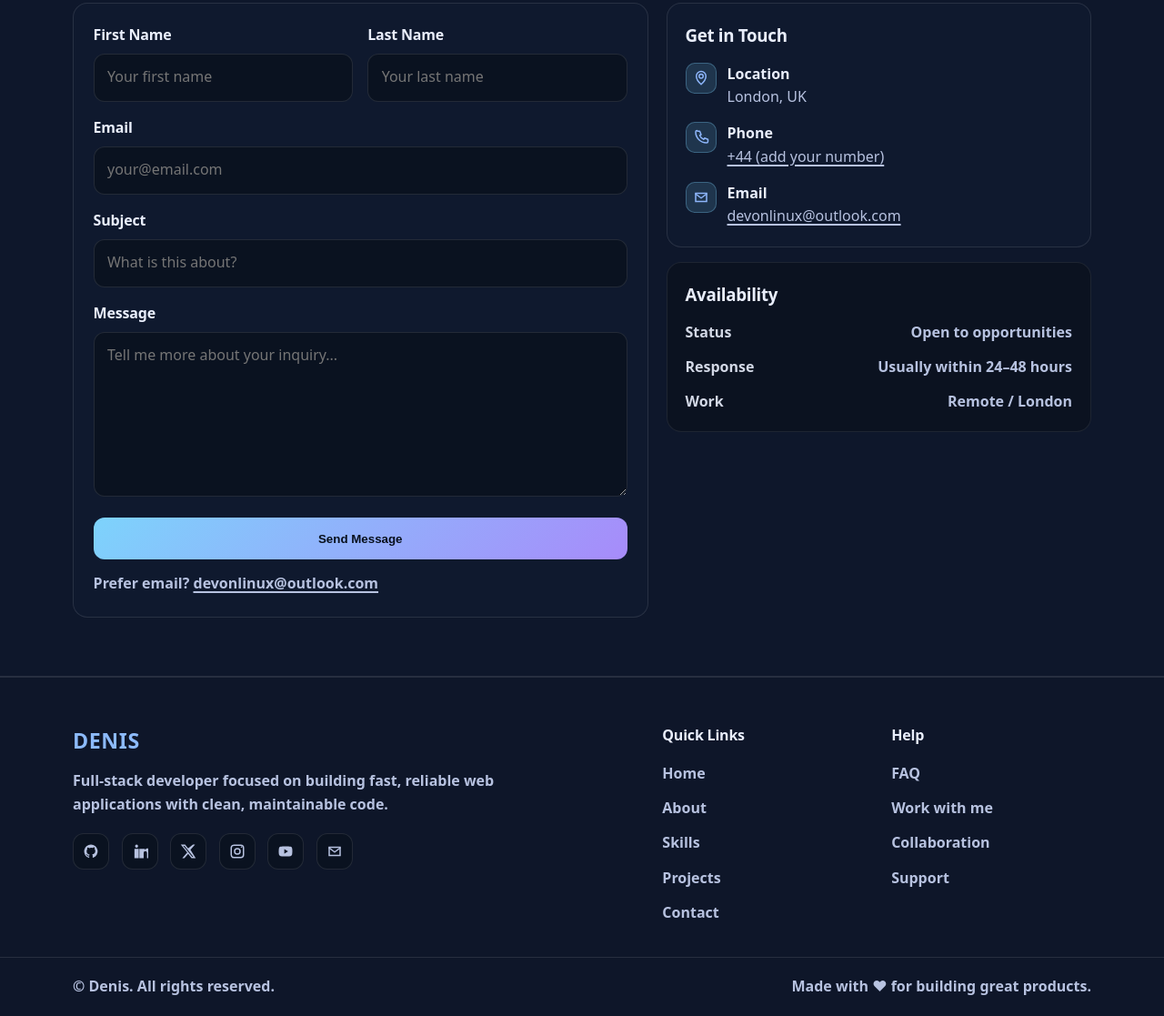
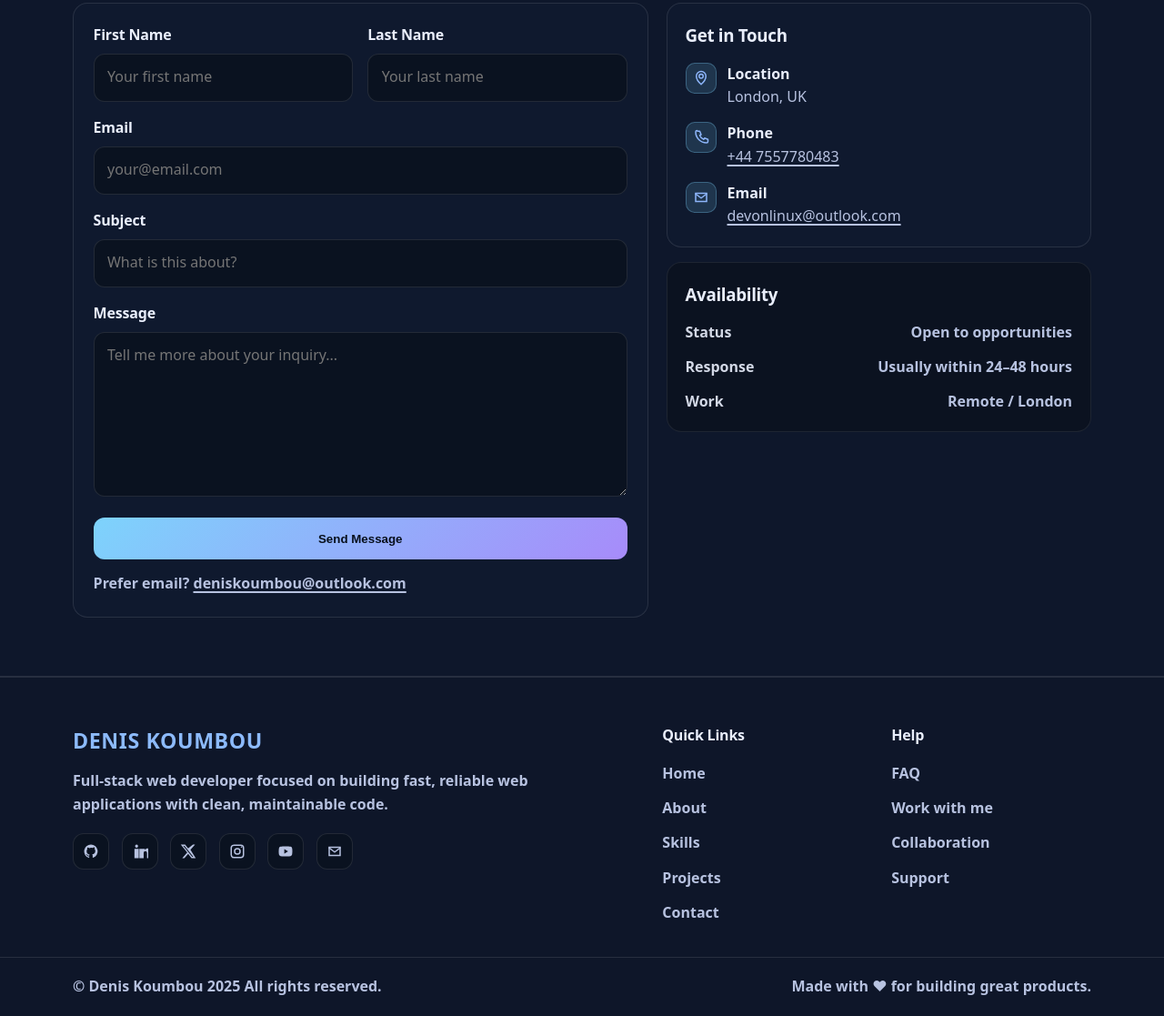
Before and after one commit to d-linux/My-Portfolio-Website, a plain HTML site: page index.html in a window 1280 px wide. Shown: the part 3185-4302 px from the top of the page at 91% size. Drawn offline with Linux system fonts and the light colour scheme.

Commit message:
added year 2025 and updated contact info and footer details.

```diff
--- a/index.html
+++ b/index.html
@@ -469,7 +469,7 @@
         <button class="contact-submit" type="submit">Send Message</button>
 
         <p class="contact-note muted">
-          Prefer email? <a class="contact-link" href="mailto:devonlinux@outlook.com">devonlinux@outlook.com</a>
+          Prefer email? <a class="contact-link" href="mailto:deniskoumbou@outlook.com">deniskoumbou@outlook.com</a>
         </p>
       </form>
 
@@ -501,7 +501,7 @@
               <div class="info-text">
                 <p class="info-title">Phone</p>
                 <p class="muted">
-                  <a class="contact-link" href="tel:+44XXXXXXXXXX">+44 (add your number)</a>
+                  <a class="contact-link" href="tel:+44XXXXXXXXXX">+44 7557780483</a>
                 </p>
               </div>
             </li>
@@ -540,10 +540,10 @@
   <div class="container footer-grid">
     <!-- Brand / About -->
     <div class="footer-brand">
-      <p class="footer-logo">DENIS</p>
+      <p class="footer-logo">DENIS KOUMBOU</p>
 
       <p class="footer-desc">
-        Full-stack developer focused on building fast, reliable web applications with clean, maintainable code.
+        Full-stack web developer focused on building fast, reliable web applications with clean, maintainable code.
       </p>
 
       <div class="footer-social" aria-label="Social links">
@@ -629,7 +629,7 @@
 
   <div class="footer-bottom">
     <div class="container footer-bottom-inner">
-      <p class="footer-copy">© <span id="year"></span> Denis. All rights reserved.</p>
+      <p class="footer-copy">© <span id="year"></span> Denis Koumbou 2025 All rights reserved.</p>
       <p class="footer-made">Made with <span aria-hidden="true">❤</span> for building great products.</p>
     </div>
   </div>
```
